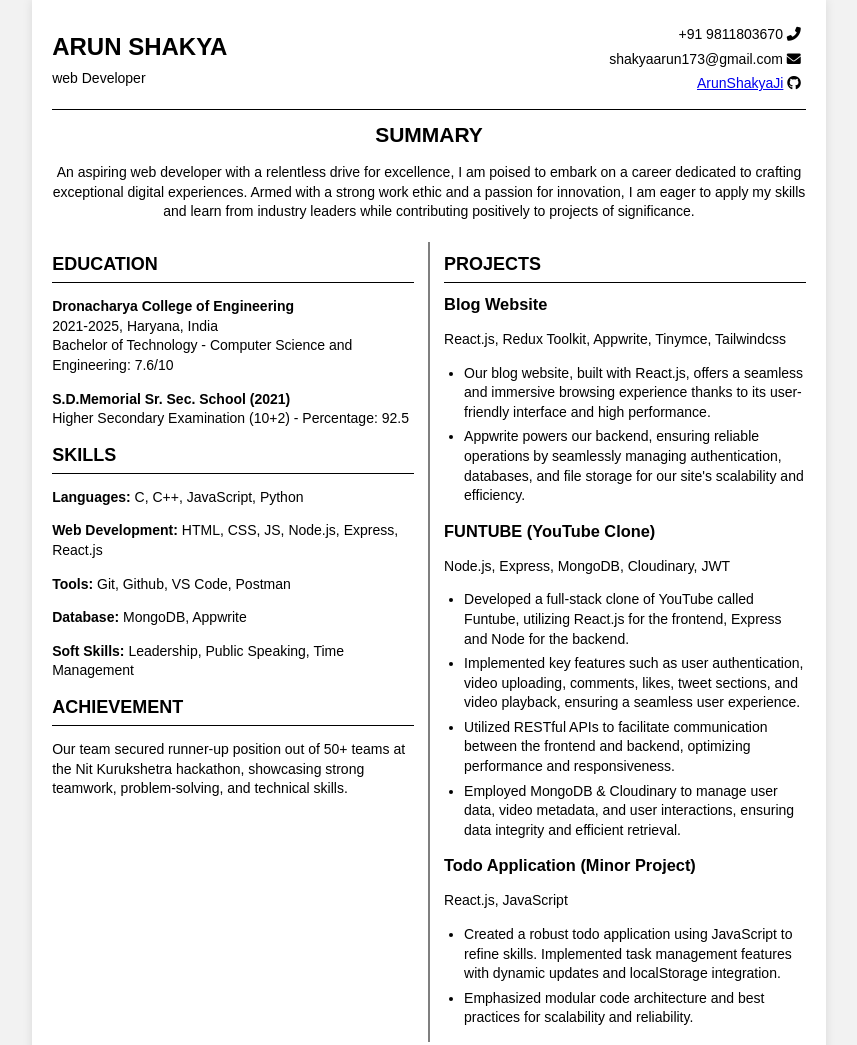
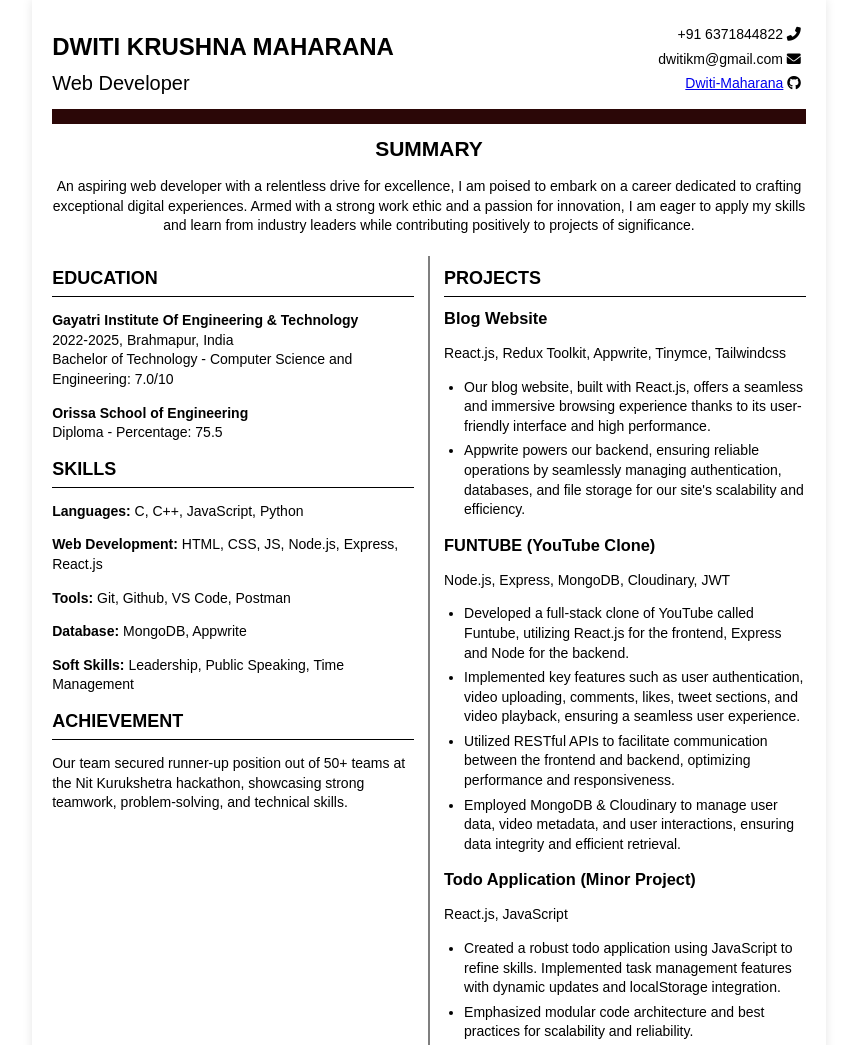
Before and after one commit to Dwiti-Maharana/Html-Practice, a plain HTML site: page Resume.html in a window 1280 px wide. Shown: the top 1045 px of the page, without its empty margins (211-1068 px from the left). Drawn offline with Linux system fonts and the light colour scheme.

Commit message:
Add files via upload

```diff
--- a/Resume.html
+++ b/Resume.html
@@ -11,7 +11,7 @@
             line-height: 1.4;
             margin: 0;
             padding: 0;
-            background-color: #f2f2f2;
+            background-color: white;
         }
         .container {
             width: 210mm;
@@ -31,7 +31,7 @@
             display: flex;
             justify-content: space-between;
             align-items: flex-start;
-            border-bottom: 1px solid #000;
+            border-bottom: 15px solid #2b0707;
             padding-bottom: 10px;
             margin-bottom: 10px;
         }
@@ -116,29 +116,29 @@
     <div class="container">
         <div class="header">
             <div class="header-left">
-                <h1 contenteditable="true">ARUN SHAKYA</h1>
-                <p contenteditable="true">web Developer</p>
+                <h1 contenteditable="true">DWITI KRUSHNA MAHARANA</h1>
+                <p style="font-size: 20px;" contenteditable="true">Web Developer</p>
             </div>
             <div class="header-right">
-                <p contenteditable="true">+91 9811803670  <i class="fas fa-phone-alt"></i></p>
-                <p contenteditable="true">shakyaarun173@gmail.com  <i class="fas fa-envelope"></i></p>
-                <p contenteditable="true"><a href="https://github.com/ArunShakyaJi">ArunShakyaJi</a>  <i class="fab fa-github"></i></p>
+                <p contenteditable="true">+91 6371844822  <i class="fas fa-phone-alt"></i></p>
+                <p contenteditable="true">dwitikm@gmail.com  <i class="fas fa-envelope"></i></p>
+                <p contenteditable="true"><a href="https://github.com/Dwiti-Maharana">Dwiti-Maharana</a>  <i class="fab fa-github"></i></p>
             </div>
         </div>
         <div class="summary">
-            <h2>SUMMARY</h2>
+            <h2 contenteditable="true">SUMMARY</h2>
             <p contenteditable="true">An aspiring web developer with a relentless drive for excellence, I am poised to embark on a career dedicated to crafting exceptional digital experiences. Armed with a strong work ethic and a passion for innovation, I am eager to apply my skills and learn from industry leaders while contributing positively to projects of significance.</p>
         </div>
         <div class="two-columns">
             <div class="vertical-line"></div>
             <div class="column">
                 <div class="section">
-                    <h2>EDUCATION</h2>
-                    <p contenteditable="true"><strong>Dronacharya College of Engineering</strong><br>2021-2025, Haryana, India<br>Bachelor of Technology - Computer Science and Engineering: 7.6/10</p>
-                    <p contenteditable="true"><strong>S.D.Memorial Sr. Sec. School (2021)</strong><br>Higher Secondary Examination (10+2) - Percentage: 92.5</p>
+                    <h2 contenteditable="true">EDUCATION</h2>
+                    <p contenteditable="true"><strong>Gayatri Institute Of Engineering & Technology</strong><br>2022-2025, Brahmapur, India<br>Bachelor of Technology - Computer Science and Engineering: 7.0/10</p>
+                    <p contenteditable="true"><strong>Orissa School of Engineering</strong><br>Diploma - Percentage: 75.5</p>
                 </div>
                 <div class="section">
-                    <h2>SKILLS</h2>
+                    <h2 contenteditable="true">SKILLS</h2>
                     <p contenteditable="true"><strong>Languages:</strong> C, C++, JavaScript, Python</p>
                     <p contenteditable="true"><strong>Web Development:</strong> HTML, CSS, JS, Node.js, Express, React.js</p>
                     <p contenteditable="true"><strong>Tools:</strong> Git, Github, VS Code, Postman</p>
@@ -146,13 +146,13 @@
                     <p contenteditable="true"><strong>Soft Skills:</strong> Leadership, Public Speaking, Time Management</p>
                 </div>
                 <div class="section">
-                    <h2>ACHIEVEMENT</h2>
+                    <h2 contenteditable="true">ACHIEVEMENT</h2>
                     <p contenteditable="true">Our team secured runner-up position out of 50+ teams at the Nit Kurukshetra hackathon, showcasing strong teamwork, problem-solving, and technical skills.</p>
                 </div>
             </div>
             <div class="column">
                 <div class="section">
-                    <h2>PROJECTS</h2>
+                    <h2 contenteditable="true">PROJECTS</h2>
                     <h3 contenteditable="true">Blog Website</h3>
                     <p contenteditable="true">React.js, Redux Toolkit, Appwrite, Tinymce, Tailwindcss</p>
                     <ul contenteditable="true">
```
